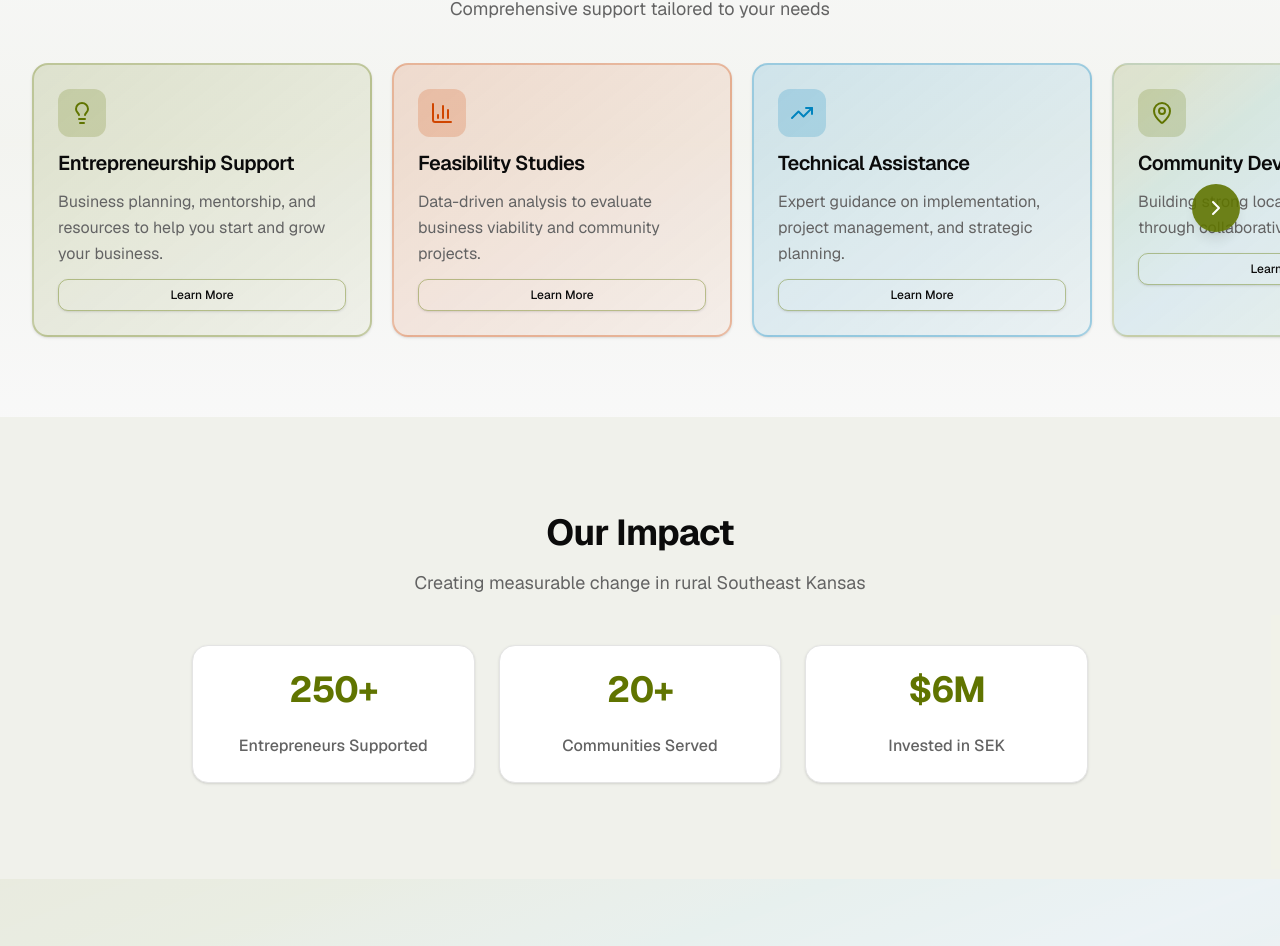
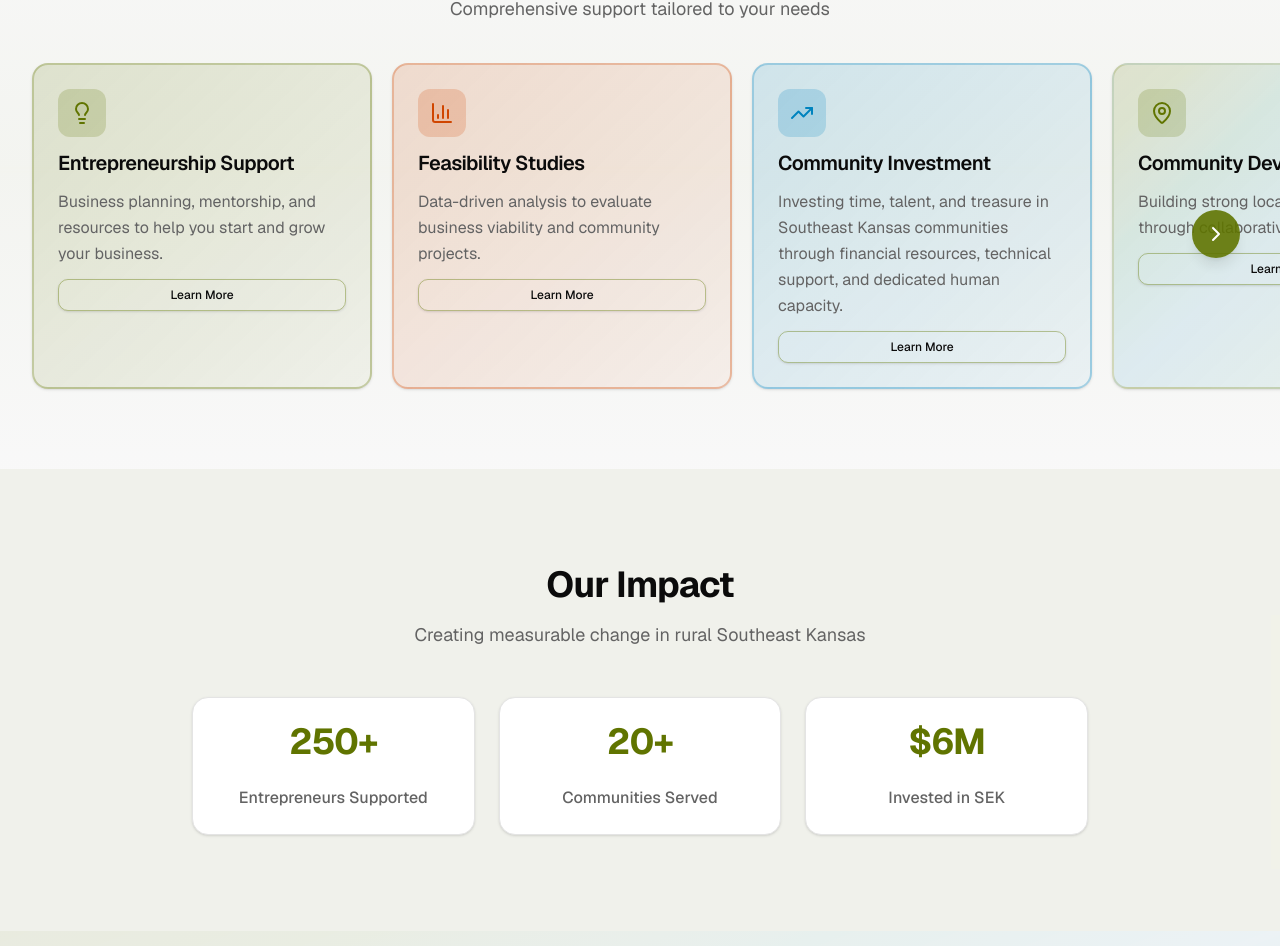
Before and after one commit to YouE168/Rural-Community-Partners-Intern, a Next.js app: page / in a window 1280 px wide. Shown: the part 910-1856 px from the top of the page. Built offline with nearby package versions, Linux system fonts and the light colour scheme.

Commit message:
edit service in homepage

```diff
--- a/components/services.tsx
+++ b/components/services.tsx
@@ -45,10 +45,10 @@ const services = [
   },
   {
     icon: TrendingUp,
-    title: "Technical Assistance",
+    title: "Community Investment",
     description:
-      "Expert guidance on implementation, project management, and strategic planning.",
-    href: "/services/technical-assistance",
+      "Investing time, talent, and treasure in Southeast Kansas communities through financial resources, technical support, and dedicated human capacity.",
+    href: "/services/community-investment",
     bgColor: "from-accent/15 to-accent/5",
     borderColor: "border-accent/30",
     iconBg: "bg-accent/20",
```
